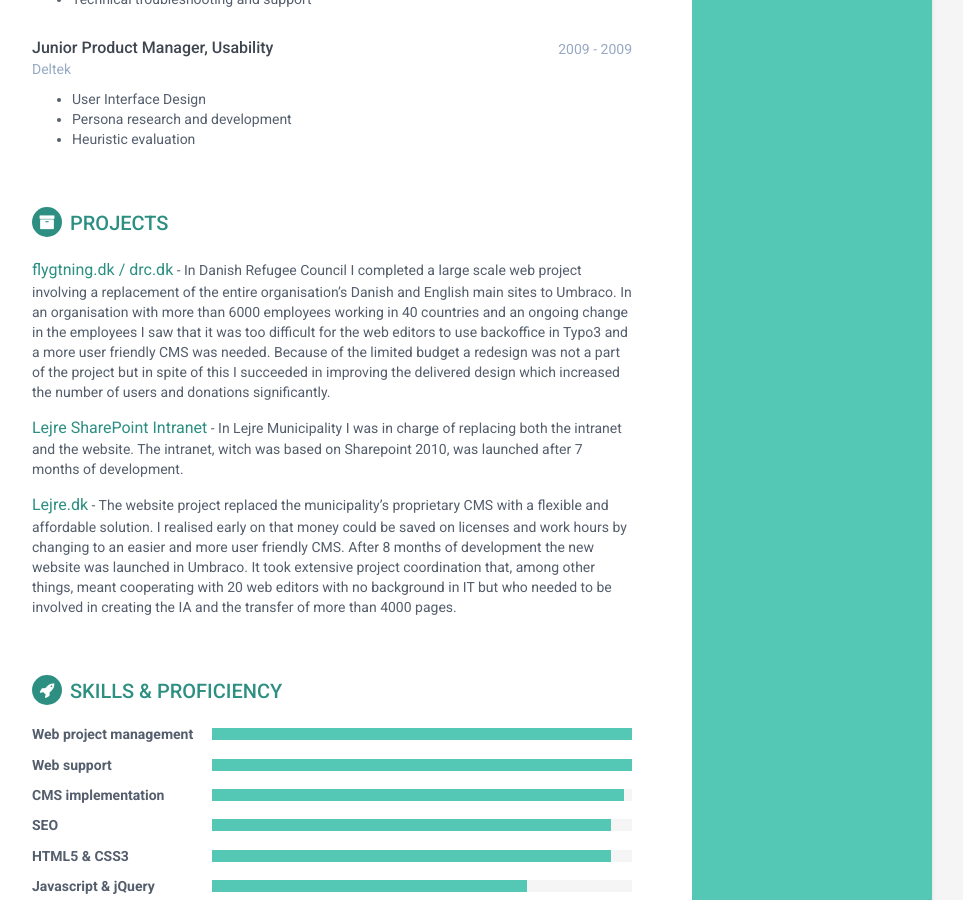
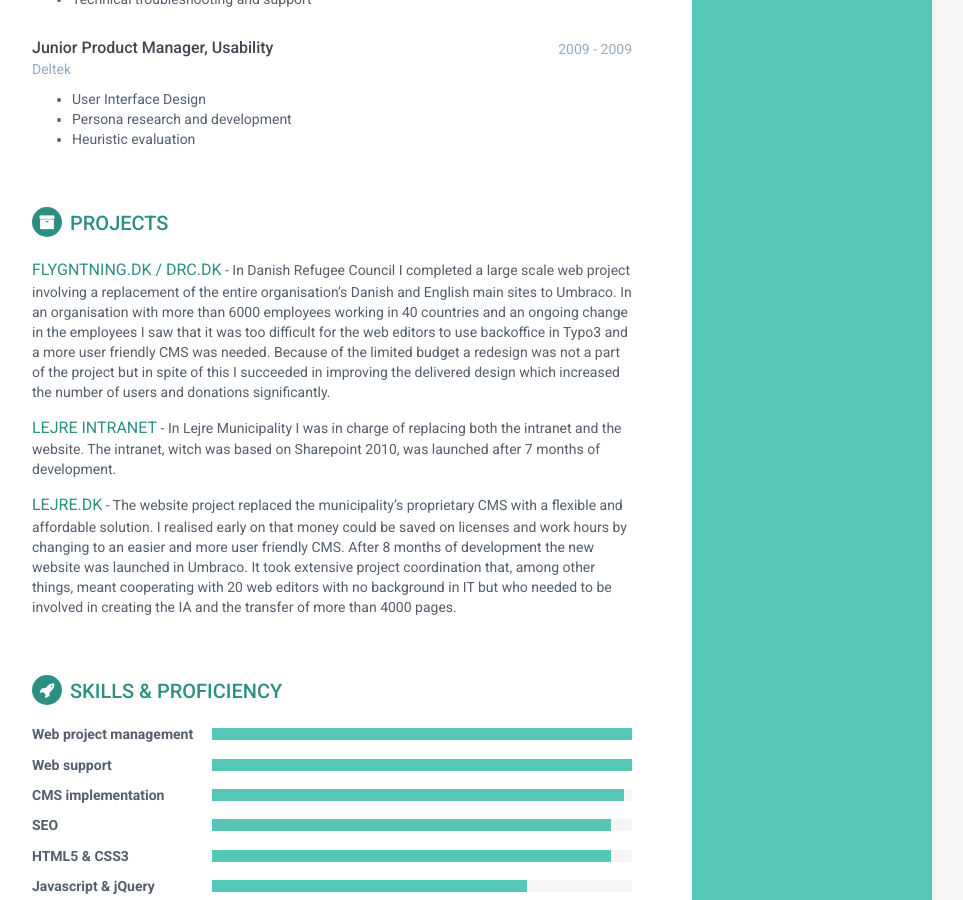
Before and after one commit to yukiob/online-cv, a Jekyll site: the page built from index.html, in a window 1280 px wide and 900 px high, scrolled down 1592 px. Shown: the whole window, without its empty margins (188-1151 px from the left). Built offline with Jekyll 4.4.1, drawn with Linux system fonts in a browser that asks for light colours.

Commit message:
no message

```diff
--- a/_includes/projects.html
+++ b/_includes/projects.html
@@ -6,14 +6,14 @@
                 </div>
                 -->
                 <div class="item">
-                    <span class="project-title"><a href="#" target="_blank">flygtning.dk / drc.dk</a></span> - <span class="project-tagline">In Danish Refugee Council I completed a large scale web project involving a replacement of the entire organisation’s Danish and English main sites to Umbraco. In an organisation with more than 6000 employees working in 40 countries and an ongoing change in the employees I saw that it was too difficult for the web editors to use backoffice in Typo3 and a more user friendly CMS was needed. Because of the limited budget a redesign was not a part of the project but in spite of this I succeeded in improving the delivered design which increased the number of users and donations significantly.</span>
+                    <span class="project-title"><a href="https://flygning.dk" target="_blank">FLYGNTNING.DK / DRC.DK</a></span> - <span class="project-tagline">In Danish Refugee Council I completed a large scale web project involving a replacement of the entire organisation’s Danish and English main sites to Umbraco. In an organisation with more than 6000 employees working in 40 countries and an ongoing change in the employees I saw that it was too difficult for the web editors to use backoffice in Typo3 and a more user friendly CMS was needed. Because of the limited budget a redesign was not a part of the project but in spite of this I succeeded in improving the delivered design which increased the number of users and donations significantly.</span>
                 </div><!--//item-->
                 <div class="item">
-                    <span class="project-title"><a href="#hook">Lejre SharePoint Intranet</a></span> - <span class="project-tagline">In Lejre Municipality I was in charge of replacing both the intranet and the website. The intranet, witch was based on Sharepoint 2010, was launched after 7 months of development.</span>
+                    <span class="project-title"><a href="#hook">LEJRE INTRANET</a></span> - <span class="project-tagline">In Lejre Municipality I was in charge of replacing both the intranet and the website. The intranet, witch was based on Sharepoint 2010, was launched after 7 months of development.</span>
 
                 </div><!--//item-->
                 <div class="item">
-                    <span class="project-title"><a href="#" target="_blank">Lejre.dk</a></span> -
+                    <span class="project-title"><a href="https://lejre.dk" target="_blank">LEJRE.DK</a></span> -
                     <span class="project-tagline">The website project replaced the municipality’s proprietary CMS with a flexible and affordable solution. I realised early on that money could be saved on licenses and work hours by changing to an easier and more user friendly CMS. After 8 months of development the new website was launched in Umbraco. It took extensive project coordination that, among other things, meant cooperating with 20 web editors with no background in IT but who needed to be involved in creating the IA and the transfer of more than 4000 pages.</span>
                 </div><!--//item-->
             </section><!--//section-->
```
